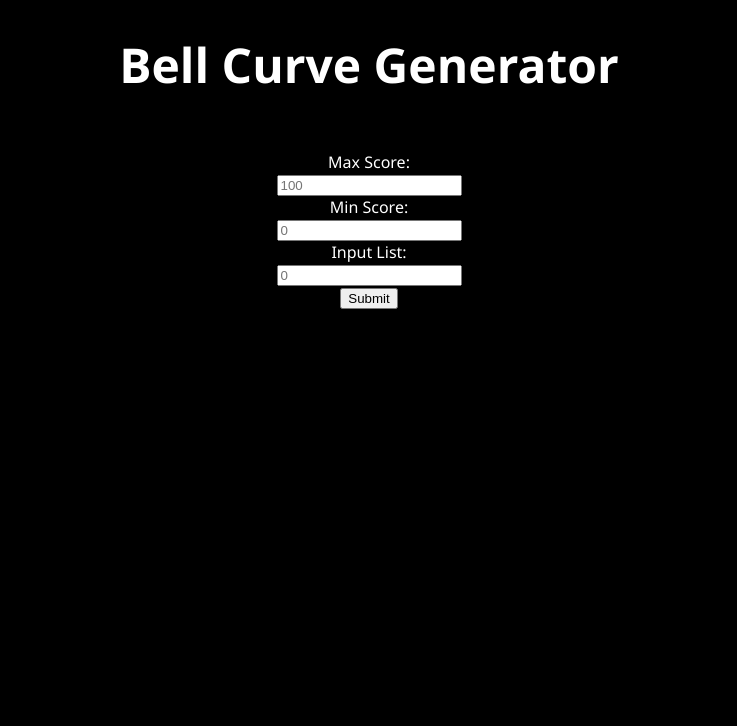
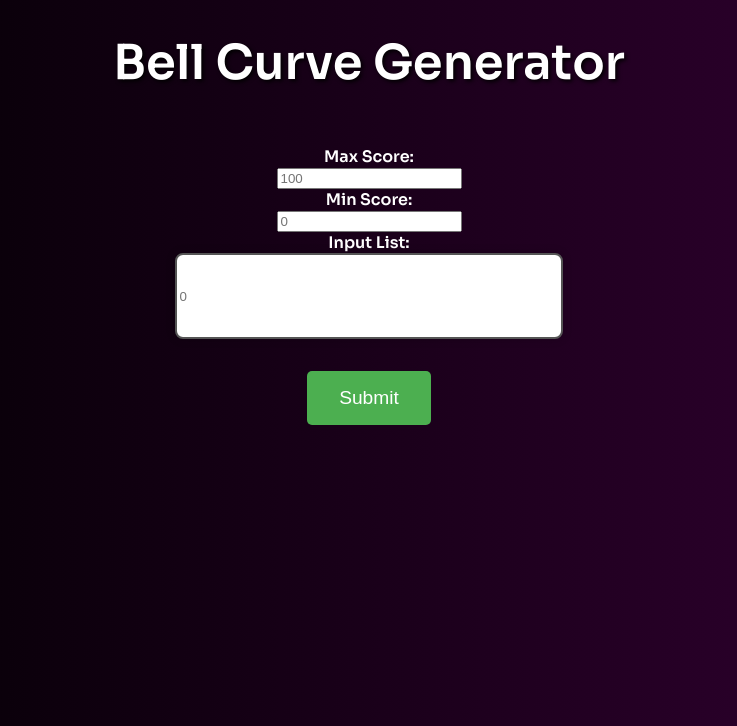
Before and after one commit to sudhakara-ambati/bell-curve-generator, a Flask app: page /curve-generator in a window 1280 px wide. Shown: the top 726 px of the page, without its empty margins (271-1008 px from the left). Run offline with Flask 3, Linux system fonts and the light colour scheme.

Commit message:
added basic css stuff

```diff
--- a/static/css/style.css
+++ b/static/css/style.css
@@ -1,10 +1,54 @@
+@import url('https://fonts.googleapis.com/css2?family=IBM+Plex+Mono:wght@100;400;500;700&family=Sora:wght@600&display=swap');
+
 html {
-    background: black;
+    background: linear-gradient(to right, #000000, #330033);
     color: white;
     text-align: center;
-    font-family: 'Segoe UI', Tahoma, Geneva, Verdana, sans-serif;
+    font-family: 'Sora', sans-serif;
 }
 
 h1.title {
     font-size: 3rem;
+    font-family: 'Sora', monospace;
 }
+
+input[type=number]:focus {
+    background-color: #333;
+    color: white;
+    border: 2px solid white;
+    transition: background-color 0.3s ease;
+}
+
+input[type=text] {
+    width: 30%;
+    height: 5rem;
+    border: 2px solid #555;
+    border-radius: 8px;
+    box-shadow: 0 0 10px rgba(0, 0, 0, 0.2);
+}
+
+input:hover,
+button:hover {
+    opacity: 0.8;
+    cursor: pointer;
+}
+
+button {
+    margin: 2rem 2rem;
+    padding: 1rem 2rem;
+    font-size: 1.2rem;
+    background-color: #4CAF50;
+    color: white;
+    border: none;
+    border-radius: 5px;
+    transition: background-color 0.3s ease;
+}
+
+button:hover {
+    background-color: #45a049;
+}
+
+h1,
+p {
+    text-shadow: 2px 2px 4px #000000;
+}
--- a/templates/curve-generator.html
+++ b/templates/curve-generator.html
@@ -26,7 +26,7 @@
 
     <label for="input_list">Input List:</label>
     <br>
-    <input type="string" name="input_list"
+    <input type="text" name="input_list"
            placeholder="0"
            value="{{ request.form['input_list'] }}"></input>
     <br>
```
